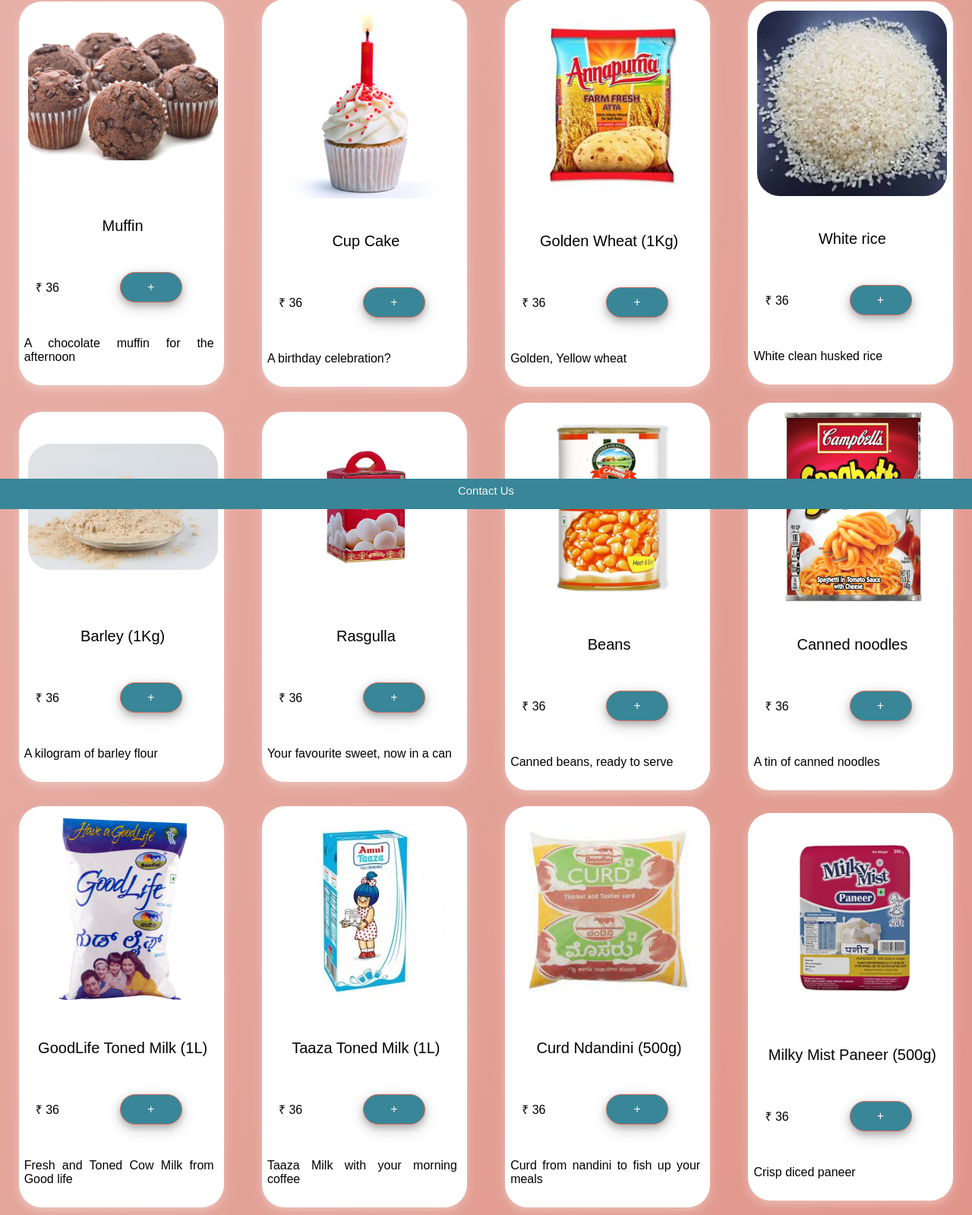
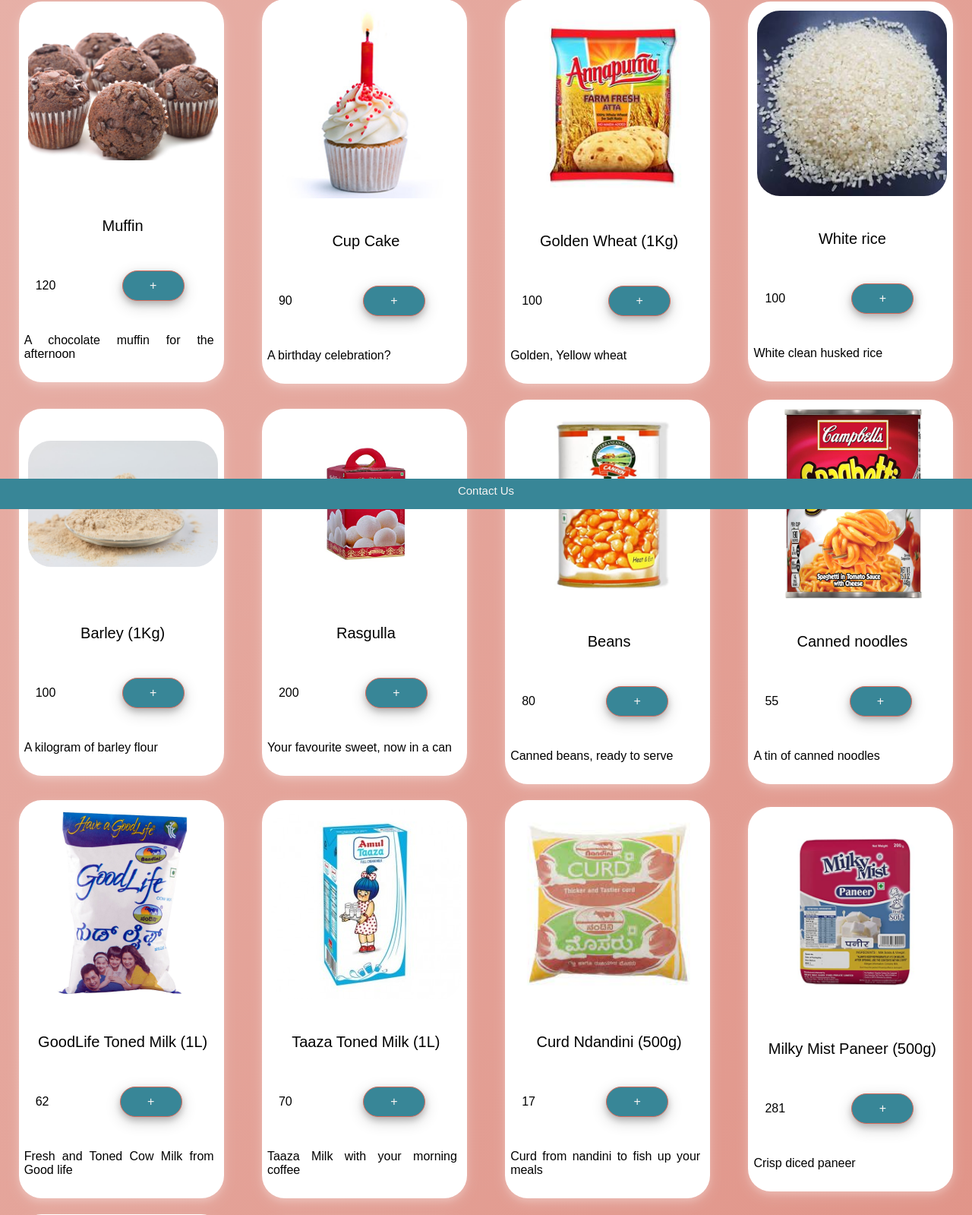
Before and after one commit to git-gj1234/html, a PHP site: page /recent/home.php in a window 1280 px wide. Shown: the part 180-1779 px from the top of the page at 76% size. Run offline with PHP 8.4, Linux system fonts and the light colour scheme; data comes from the database, SQL or seed files in the repository.

Commit message:
bug fixes

```diff
--- a/home.php
+++ b/home.php
@@ -70,7 +70,8 @@ if(mysqli_num_rows($retval)>0){
         echo "</tr>";
         echo "<tr class=\"tr\">";
         echo "<td class=\"tr\">";
-        echo "<p class=\"price\">&#x20B9 36</p>";
+        $price = $row['price'];
+        echo "<p class=\"price\">$price</p>";
         echo "</td>";
         echo "<td class=\"tr\" >";
         echo "<input type=\"add\" value=\"+\">";
--- a/home1.php
+++ b/home1.php
@@ -53,7 +53,8 @@ if(mysqli_num_rows($retval)>0){
         echo "</tr>";
         echo "<tr class=\"tr\">";
         echo "<td class=\"tr\">";
-        echo "<p class=\"price\">&#x20B9 36</p>";
+        $price = $row['price'];
+        echo "<p class=\"price\">$price</p>";
         echo "</td>";
         echo "<td class=\"tr\" >";
         echo "<input type=\"add\" value=\"+\">";
```
